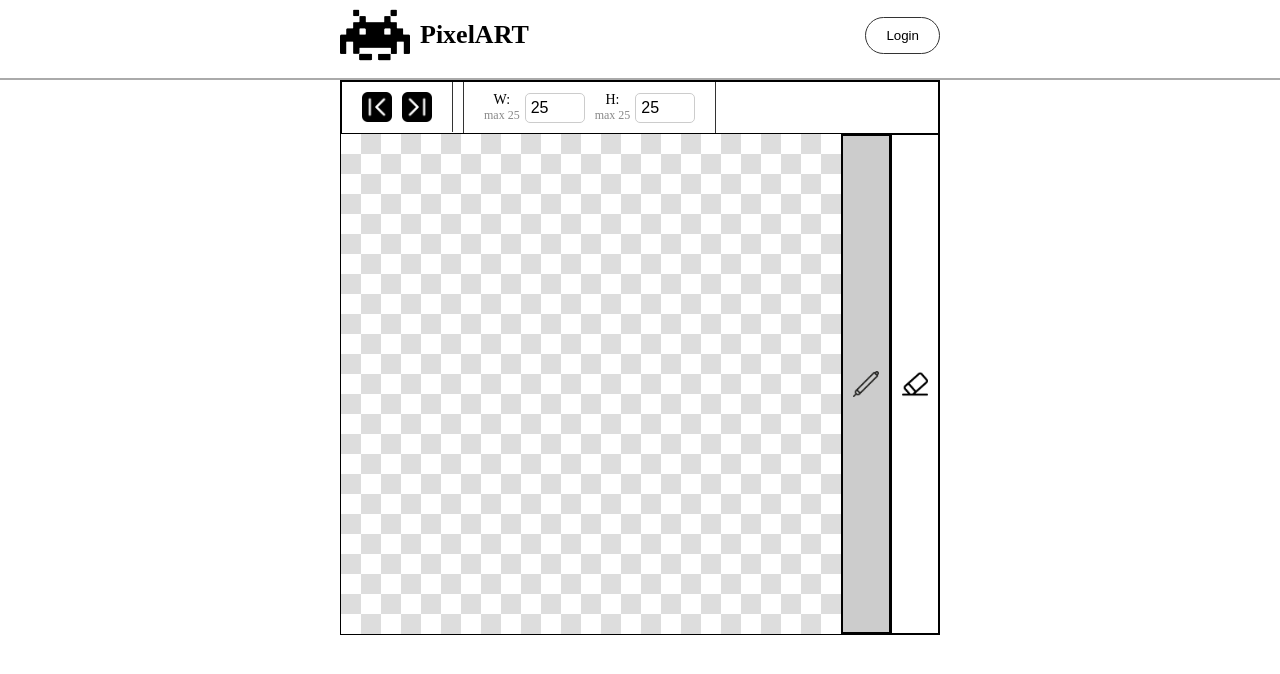
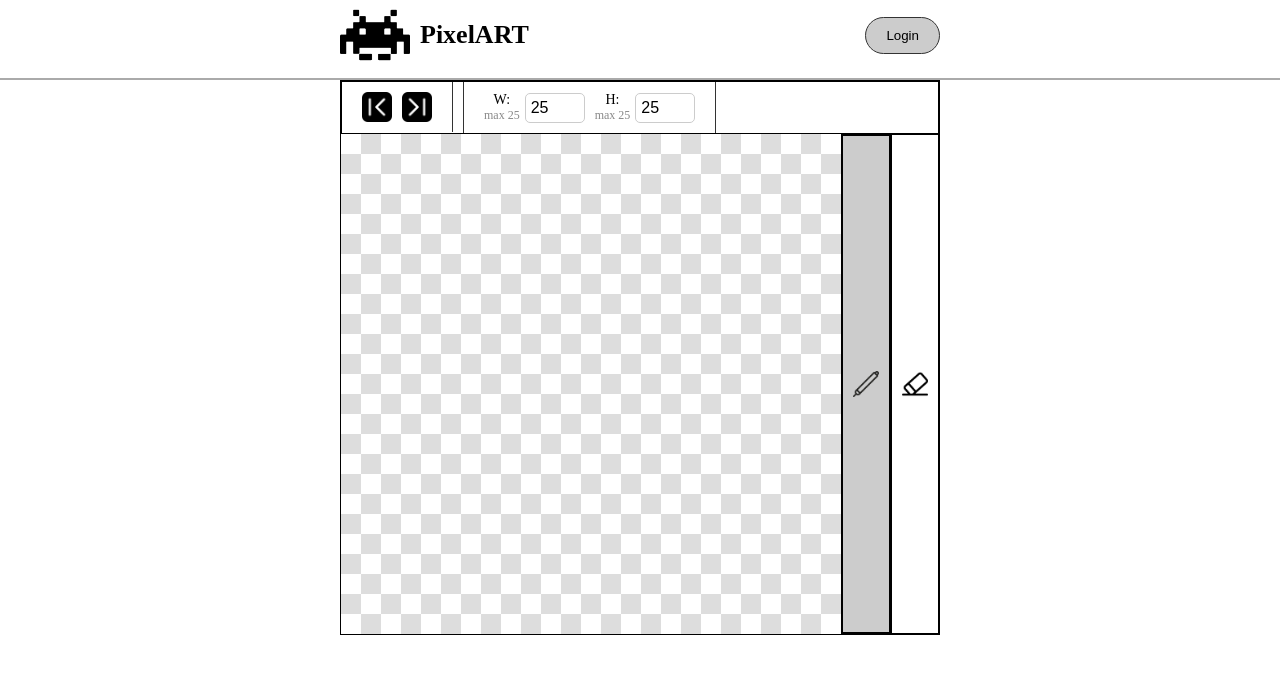
Before and after one commit to Taglat/PixelArt, a React (Vite) app in the folder PixelArt/: page / in a window 1280 px wide. In both pictures the pointer is over the button "Login". Shown: the top 674 px of the page. Built offline with nearby package versions, Linux system fonts and the light colour scheme.

Commit message:
fix header btn add hover

```diff
--- a/PixelArt/src/components/header/Header.module.css
+++ b/PixelArt/src/components/header/Header.module.css
@@ -24,7 +24,7 @@
 }
 
 .logo h1 {
-    font-size: 2.6rem;
+  font-size: 2.6rem;
 }
 
 .btn {
@@ -35,3 +35,7 @@
   border-radius: 20px;
   border: 1px solid #333;
 }
+
+.btn:hover {
+  background: #ccc;
+}
```
